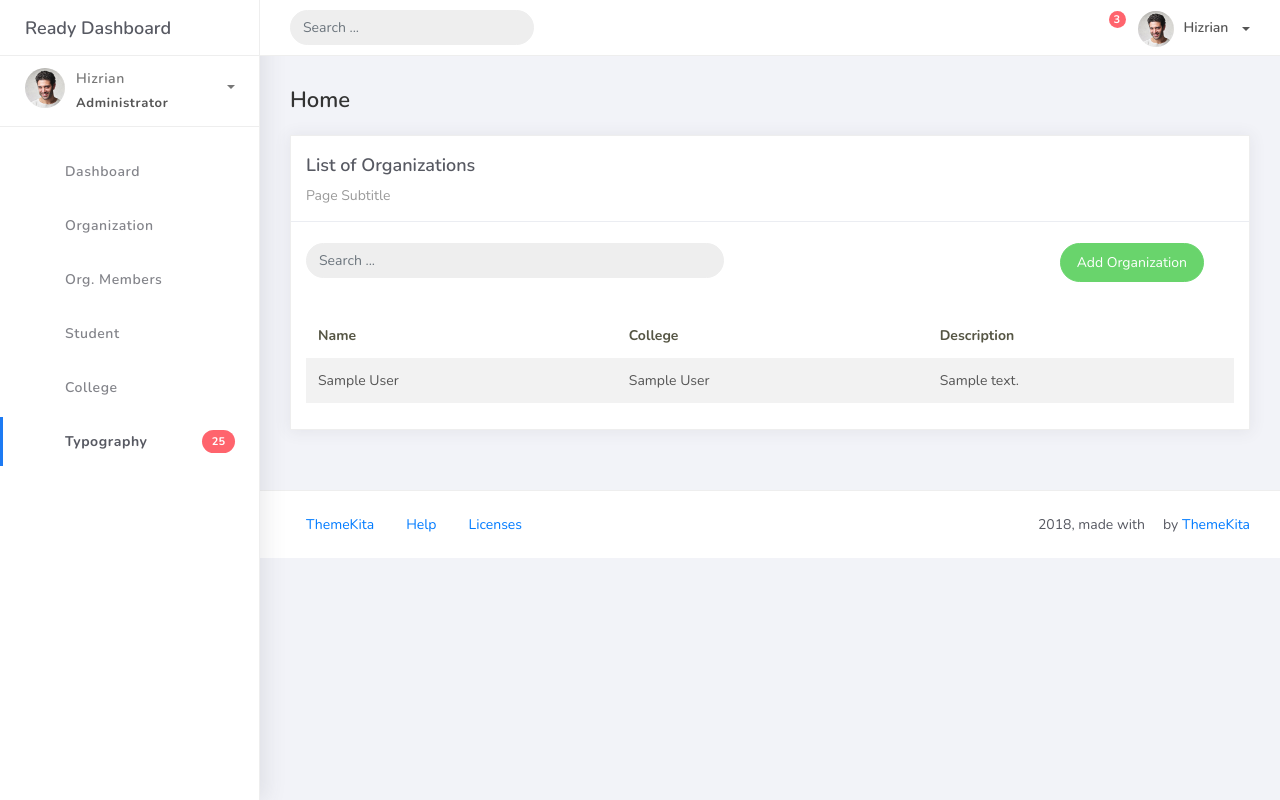
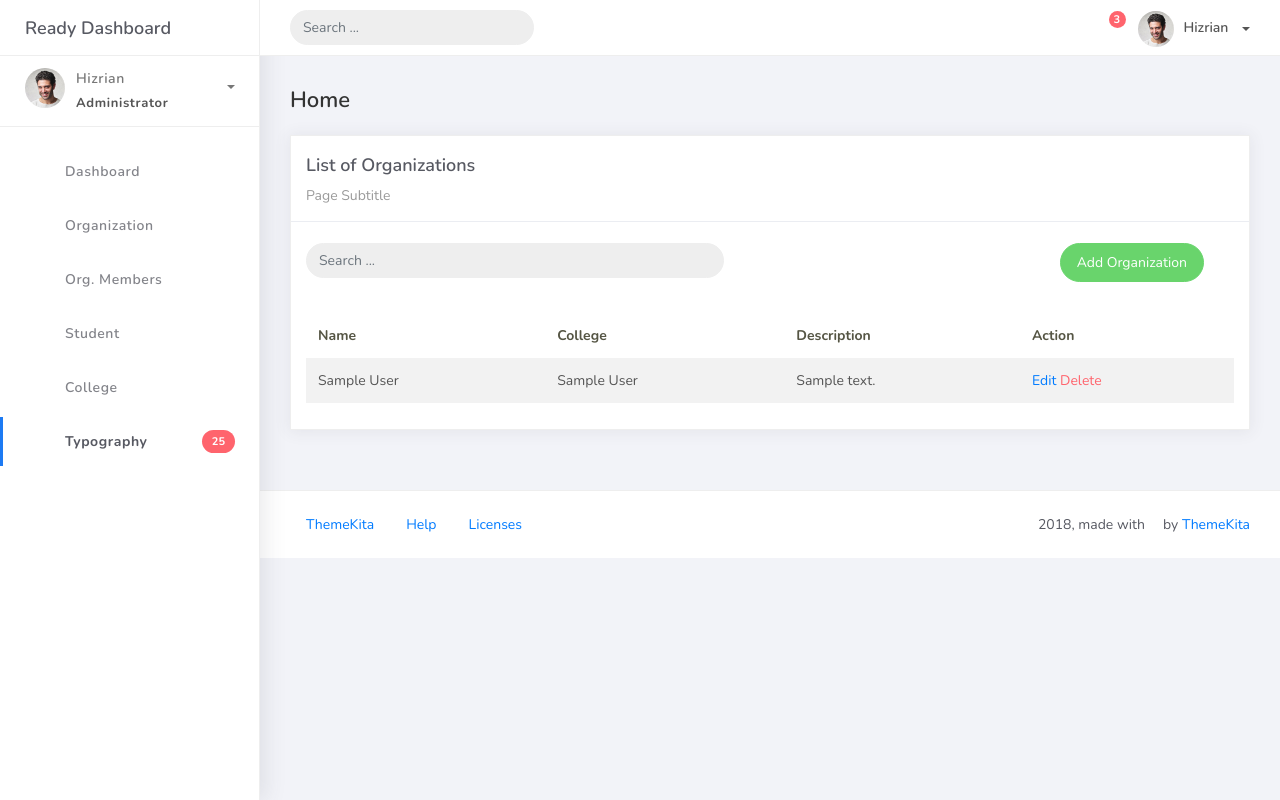
Before and after one commit to fraaays/PSUSphere, a Django app: page /organization_list in a window 1280 px wide. Run offline with Django 5.2, Linux system fonts and the light colour scheme; tables that the repository leaves empty hold one stand-in row (values such as "Sample post"); some libraries are stand-ins or nearby versions; some web fonts are replaced.

Commit message:
Final Organization

```diff
--- a/projectsite/templates/org_list.html
+++ b/projectsite/templates/org_list.html
@@ -1,6 +1,5 @@
 {% extends 'base.html' %}
 {% load static %}
-
 {% block content %}
 <div class="content">
     <div class="container-fluid">
@@ -28,7 +27,9 @@
                             </div>
                             <div class="col-md-6">
                                 <div class="pull-right">
-                                <a href="{% url 'organization-add' %}" class="btn btn-success btn-rounded">Add Organization</a>
+                                    <a href="{% url 'organization-add' %}" class="btn btn-success btn-rounded">
+                                        Add Organization
+                                    </a>
                                 </div>
                             </div>
                         </div>
@@ -39,6 +40,7 @@
                                     <th scope="col">Name</th>
                                     <th scope="col">College</th>
                                     <th scope="col">Description</th>
+                                    <th scope="col">Action</th>
                                 </tr>
                             </thead>
                             <tbody>
@@ -47,6 +49,17 @@
                                     <td>{{ object.name }}</td>
                                     <td>{{ object.college }}</td>
                                     <td>{{ object.description }}</td>
+                                    <td>
+                                        <a href="organization_list/{{ object.id }}">Edit</a>
+                                        <a href="organization_list/{{ object.id }}/delete" class="text-danger">Delete</a>
+                                    </td>
+                                    </tr>
+                                    {% empty %}
+                                    <tr>
+                                        <td colspan="4" style="text-align: center">
+                                            <p class="text-sm font-weight-bold mb-0">No Records Found</p>
+                                        </td>
+                                    </tr>
                                 </tr>
                                 {% endfor %}
                             </tbody>
```
Lines whose indentation alone changed are shown as unchanged.
